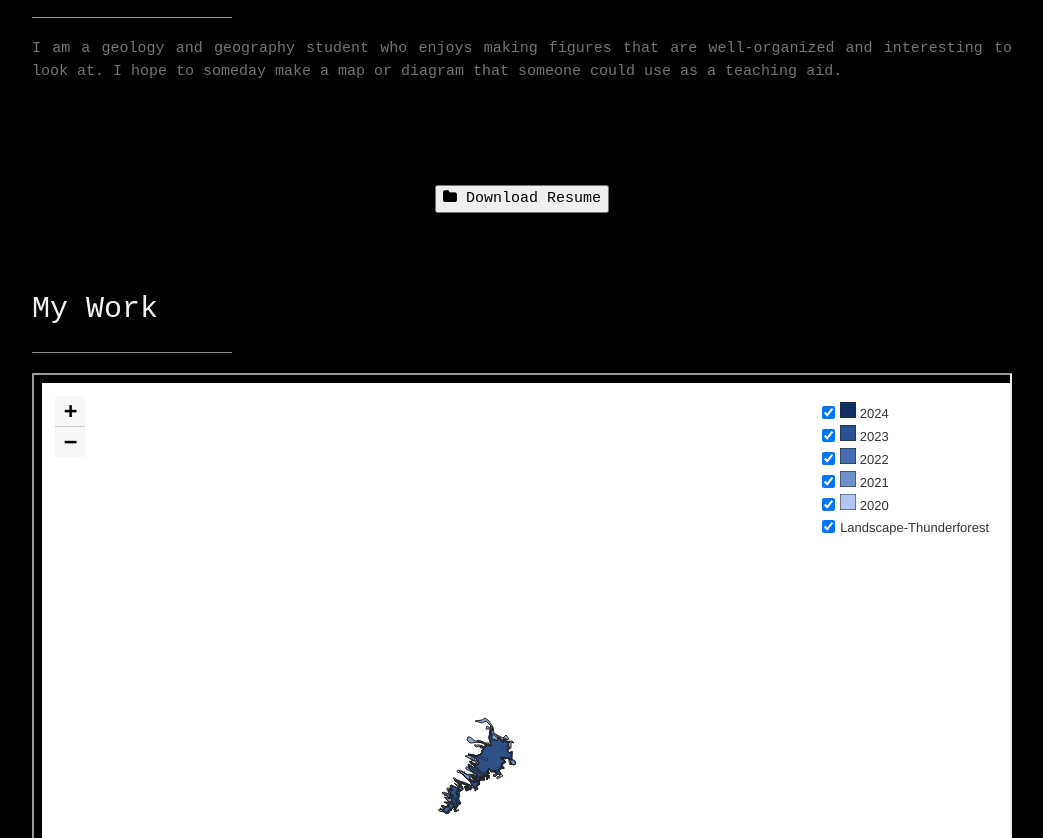
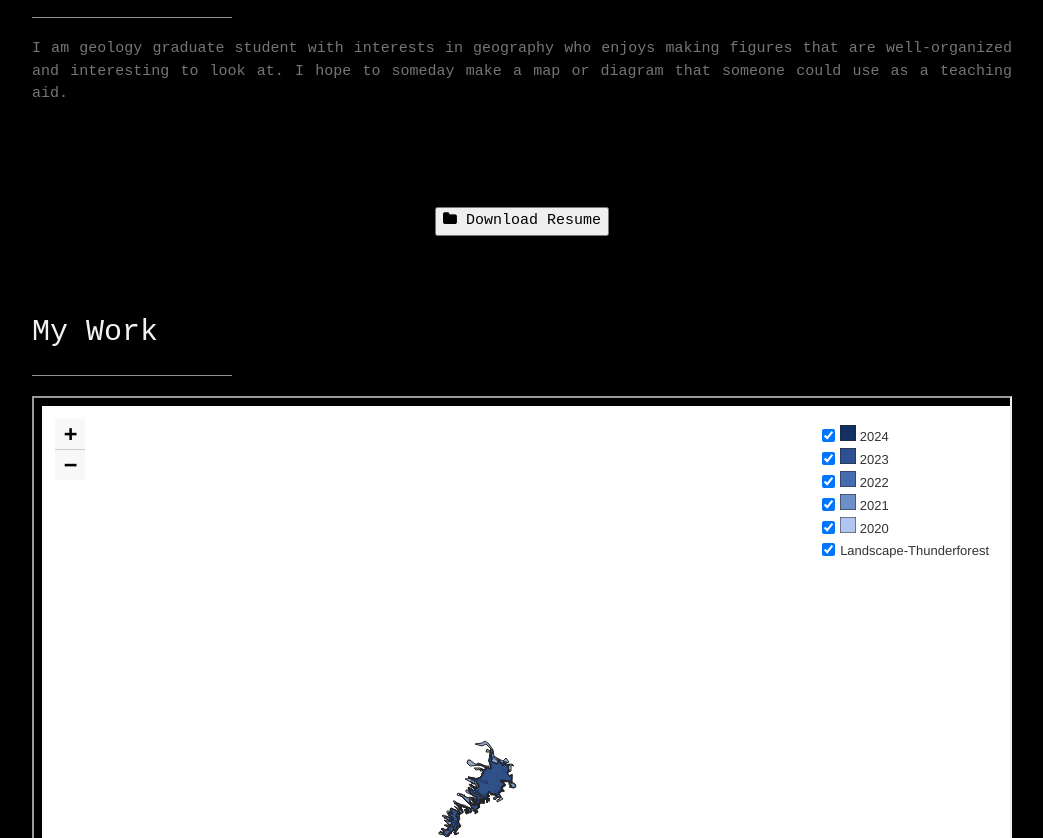
Before and after one commit to MackenzieChoffel/MackenzieChoffel.github.io, a plain HTML site: page index.html in a window 1280 px wide. Shown: the part 968-1806 px from the top of the page, without its empty margins (178-1221 px from the left). Drawn offline with nearby package versions, Linux system fonts and the light colour scheme.

Commit message:
Update index.html

```diff
--- a/index.html
+++ b/index.html
@@ -66,7 +66,7 @@ body, h1,h2,h3,h4,h5,h6 {font-family: monospace}
   <div class="w3-content w3-justify w3-text-grey w3-padding-64" id="about">
     <h2 class="w3-text-light-grey">Mackenzie Choffel</h2>
     <hr style="width:200px" class="w3-opacity">
-    <p> I am a geology and geography student who enjoys making figures that are well-organized and interesting to look at.
+    <p> I am geology graduate student with interests in geography who enjoys making figures that are well-organized and interesting to look at.
       I hope to someday make a map or diagram that someone could use as a teaching aid.
     </p>
     </div><br>
```
